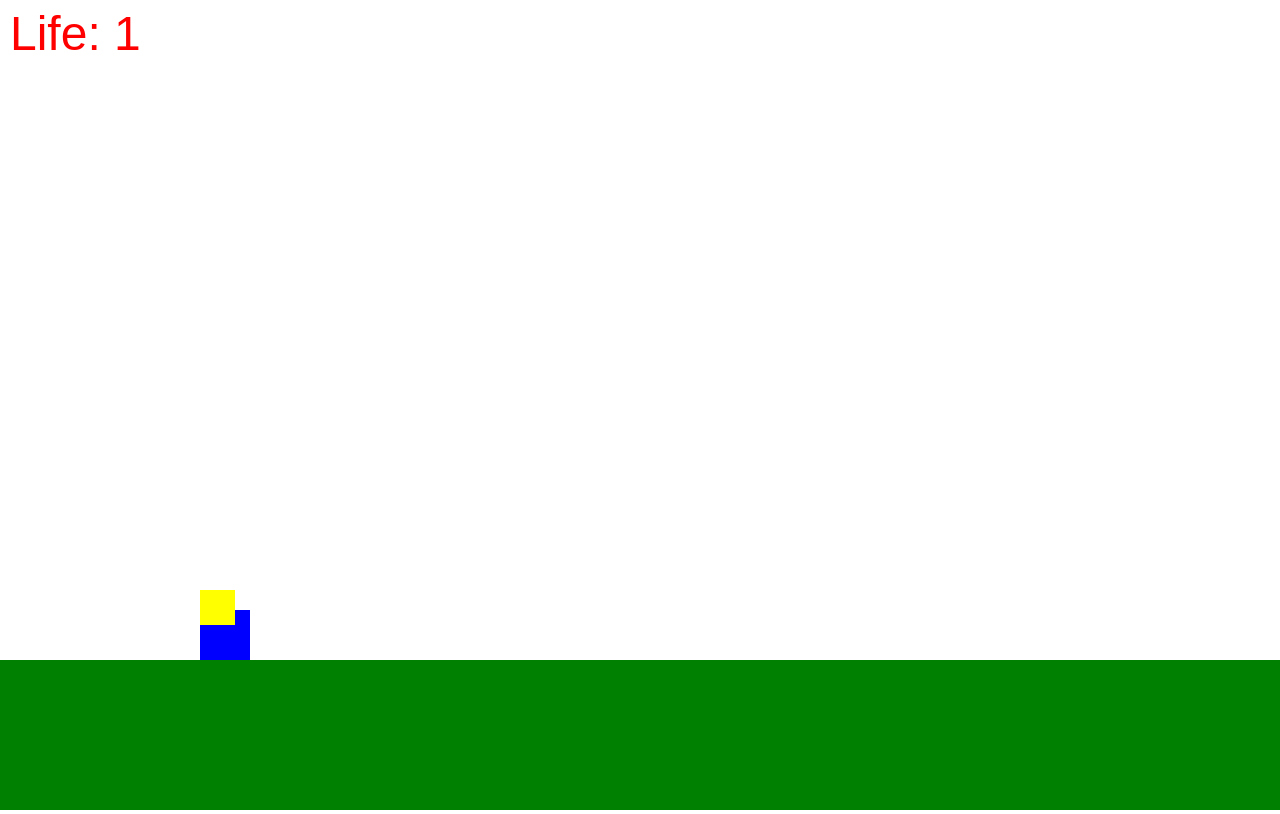
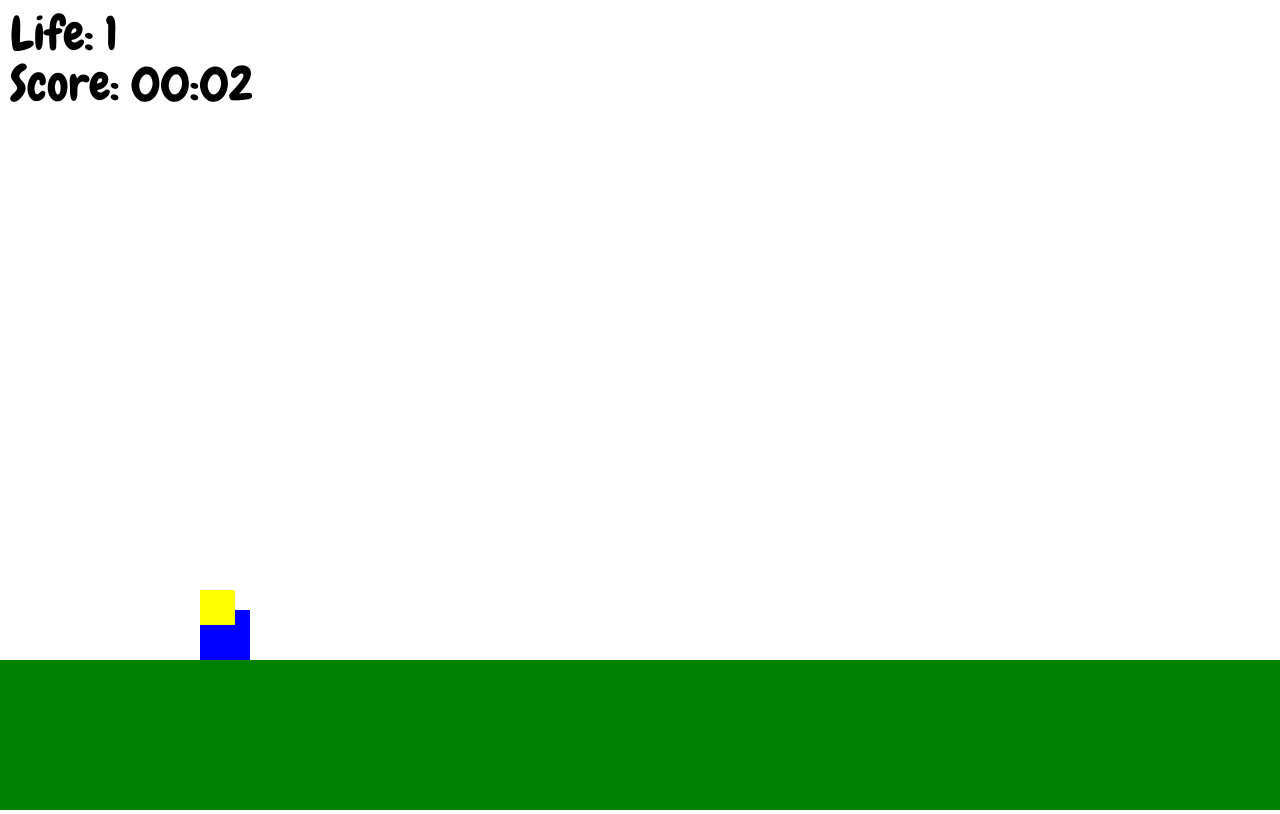
Before and after one commit to nixiescream/the-revenge-of-mr.whiskers, a plain HTML site: page index.html in a window 1280 px wide. Both pictures are taken after a click on the button "Start!". Shown: the top 814 px of the page. Drawn offline with Linux system fonts and the light colour scheme; a web font is replaced by a local one.

Commit message:
add score

```diff
--- a/css/style.css
+++ b/css/style.css
@@ -1,5 +1,9 @@
 @import url('https://fonts.googleapis.com/css?family=Chewy|Mountains+of+Christmas:400,700|Press+Start+2P');
 
+@font-face {
+    font-family: 'PressStart';
+    src: url('https://fonts.googleapis.com/css?family=Chewy');
+}
 
 body{
     padding: 0;
--- a/js/game.js
+++ b/js/game.js
@@ -7,12 +7,14 @@ function Game(ctx, width, height, floor){
     this.enemy = new Enemy(this.width, this.height, this.floor);
     this.obstacles = [];
     this.render = new Render(this.ctx, this.cat, this.enemy, this.obstacles);
+    this.score = 0;
 };
 
 Game.prototype.start = function(gameEnd){
     this._assignControlToKeys();
     this.gameEnd = gameEnd;
     this.throwObstacles();
+    this.getScore();
     this.intervalGame = window.requestAnimationFrame(this.doFrame.bind(this));
 };
 
@@ -58,6 +60,7 @@ Game.prototype.doFrame = function (){
     this.render.drawObstacles();
     this.render.drawEnemy();
     this.render.drawLifes(this.cat.life);
+    this.render.drawScore(this.score);
     this.cat.run();
     this.cat.jump();
     this.checkObstacle();
@@ -68,6 +71,12 @@ Game.prototype.doFrame = function (){
     } else {
         this.intervalGame = window.requestAnimationFrame(this.doFrame.bind(this));
     }
+};
+
+Game.prototype.getScore = function(){
+    this.scoreID = setInterval(function(){
+        this.score++;
+    }.bind(this), 1000);
 };
 
 // Game.prototype.stop = function(){};
@@ -107,6 +116,7 @@ Game.prototype.checkObstacle = function(){
 
 Game.prototype.gameOver = function(){
     if(this.cat.life === 0){
+        clearInterval(this.scoreID);
         return true;
     }
 };
--- a/js/main.js
+++ b/js/main.js
@@ -183,5 +183,5 @@ function main(){
 }
 
 window.onload = function() {
-    main();
+    var fontsLoaded = document.fonts.load('48px Chewy').then(main());
   };
--- a/js/render.js
+++ b/js/render.js
@@ -32,8 +32,20 @@ Render.prototype.drawBackground = function(width,height){
 }
 
 Render.prototype.drawLifes = function(catLife){
-    this.ctx.font = '48px sans-serif';
+    this.ctx.font = '48px Chewy';
+    this.ctx.fillStyle = 'black';
     this.ctx.fillText('Life: ' + catLife, 10, 50);
 }
 
+Render.prototype.drawScore = function(score){
+    var minutes = Math.floor(score/60);
+    var seconds = score%60;
+
+    var time = ("0" + minutes).slice(-2) + ':' + ("0" + seconds).slice(-2);;
+
+    this.ctx.font = '48px Chewy';
+    this.ctx.fillStyle = 'black';
+    this.ctx.fillText('Score: ' + time, 10, 100);
+};
+
 Render.prototype.drawBullet = function(){};
```
